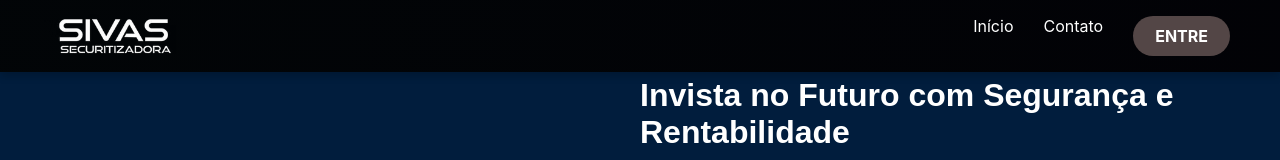
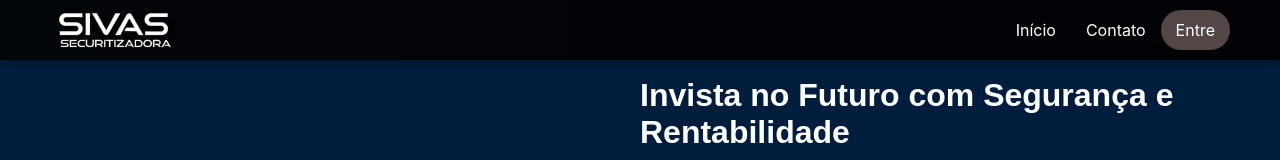
Before and after one commit to OzymandiasKok/SivasFront, a React (Create React App) app: page / in a window 1280 px wide. Shown: the top 160 px of the page. Built offline with nearby package versions, Linux system fonts and the light colour scheme.

Commit message:
alinhando botão

```diff
--- a/src/components/Header.css
+++ b/src/components/Header.css
@@ -36,23 +36,27 @@
   transition: width 0.3s ease, height 0.3s ease; /* Transição suave */
 }
 
-/* Estilos do menu */
 .nav-menu {
   display: flex;
-  align-items: center;
+  align-items: center; /* Centraliza os itens verticalmente */
+  gap: 30px; /* Espaçamento entre os itens */
 }
 
 .nav-menu ul {
   display: flex;
   list-style-type: none;
-  gap: 30px; /* Aumenta o espaçamento */
+  margin: 0;
+  padding: 0;
 }
 
 .nav-menu a {
   color: rgb(255, 255, 255);
   text-decoration: none;
   font-size: 16px;
-  transition: color 0.3s ease; /* Transição suave para hover */
+  transition: color 0.3s ease;
+  text-transform: none;  /* Remover transformação de texto */
+  padding: 10px 15px; /* Uniformizar o padding dos links */
+  display: inline-block; /* Garantir que os links se comportem como botões */
 }
 
 .nav-menu a:hover {
@@ -155,11 +159,10 @@
   text-decoration: none;  /* Remover underline */
   padding: 8px 20px;  /* Padding confortável */
   font-size: 16px;  /* Tamanho da fonte */
-  font-weight: bold;  /* Texto em negrito */
   border-radius: 30px;  /* Bordas arredondadas */
   cursor: pointer;  /* Indica que o item é clicável */
   transition: background-color 0.3s ease, transform 0.3s ease, color 0.3s ease;  /* Transições suaves */
-  text-transform: uppercase;  /* Deixar o texto em maiúsculas */
+  text-transform: none;  /* Remover transformação em maiúsculas */
   display: inline-block;  /* Garantir que o link se comporte como botão */
 }
 
@@ -175,11 +178,5 @@
 
 /* Garantir que o link de login tenha o espaçamento correto entre os outros links */
 .nav-menu .login-button {
-    /* Distância entre o botão de login e os outros links */
-  border: 2px solid transparent;  /* Garantir que não haja borda quando não estiver em foco */
   margin-right: 10px;
 }
-
-.nav-menu .login-button:hover {
-  background-color: #ffffff;  /* Alterar para um tom mais escuro ao passar o mouse */
-}
```
